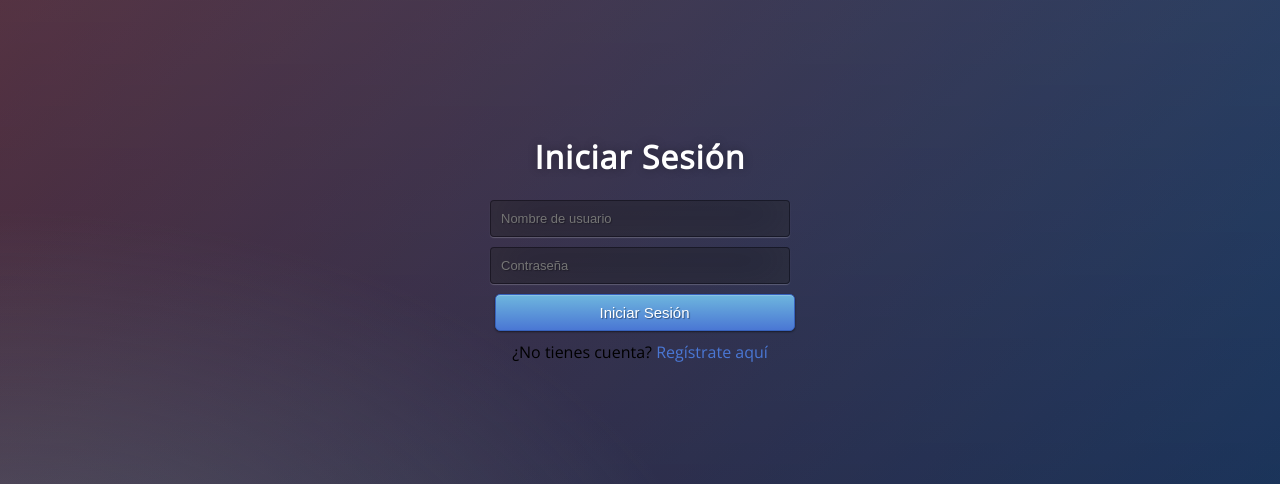
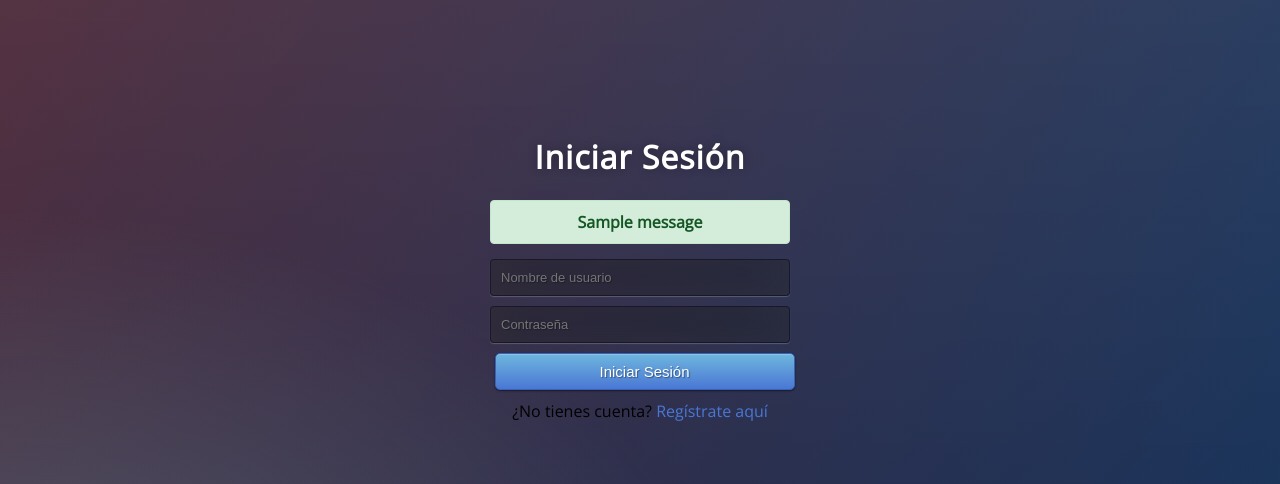
Before and after one commit to mr-melenas/ejercicios, a Flask app: page /login in a window 1280 px wide. Shown: the part 136-620 px from the top of the page. Run offline with Flask 3, Linux system fonts and the light colour scheme; one stand-in notice (Sample message) is shown; some libraries are stand-ins or nearby versions.

Commit message:
login funcional con alert

```diff
--- a/taximetro/taximetro_web/app.py
+++ b/taximetro/taximetro_web/app.py
@@ -79,7 +79,7 @@ def login():
         username = request.form['username']
         password = request.form['password']
 
-        usuario = mongo.db.usuarios.find_one({'username': username})
+        usuario = mongo.db.conductores.find_one({'username': username})
 
         if usuario and bcrypt.check_password_hash(usuario['password'], password):
             session['usuario'] = username
@@ -87,6 +87,7 @@ def login():
             return redirect(url_for('index'))
         else:
             flash('Usuario o contraseña incorrectos.', 'danger')
+            return redirect(url_for('login'))  # Redirige para que el mensaje se muestre
 
     return render_template('login.html')
 
--- a/taximetro/taximetro_web/templates/login.html
+++ b/taximetro/taximetro_web/templates/login.html
@@ -19,7 +19,6 @@
             * { -webkit-box-sizing:border-box; -moz-box-sizing:border-box; -ms-box-sizing:border-box; -o-box-sizing:border-box; box-sizing:border-box; }
 
             html { width: 100%; height:100%; overflow:hidden; }
-
             body {
                 width: 100%;
                 height:100%;
@@ -74,11 +73,49 @@
             a:hover {
                 text-decoration: underline;
             }
+
+            .alert {
+                padding: 10px;
+                margin-bottom: 15px;
+                border-radius: 4px;
+                font-weight: bold;
+                text-align: center;
+            }
+
+            .alert.success {
+                background-color: #d4edda;
+                color: #155724;
+                border: 1px solid #c3e6cb;
+            }
+
+            .alert.danger {
+                background-color: #f8d7da;
+                color: #721c24;
+                border: 1px solid #f5c6cb;
+            }
+
+            .alert.info {
+                background-color: #d1ecf1;
+                color: #0c5460;
+                border: 1px solid #bee5eb;
+            }
+
         </style>
     </head>
     <body>
         <div class="login">
             <h1>Iniciar Sesión</h1>
+
+            {% with messages = get_flashed_messages(with_categories=true) %}
+                {% if messages %}
+                    {% for category, message in messages %}
+                    <div class="alert {{ category }}">
+                        {{ message }}
+                    </div>
+                    {% endfor %}
+                {% endif %}
+            {% endwith %}
+
             <form action="/login" method="POST">
                 <input type="text" id="username" name="username" placeholder="Nombre de usuario" required><br>
                 <input type="password" id="password" name="password" placeholder="Contraseña" required><br>
```
